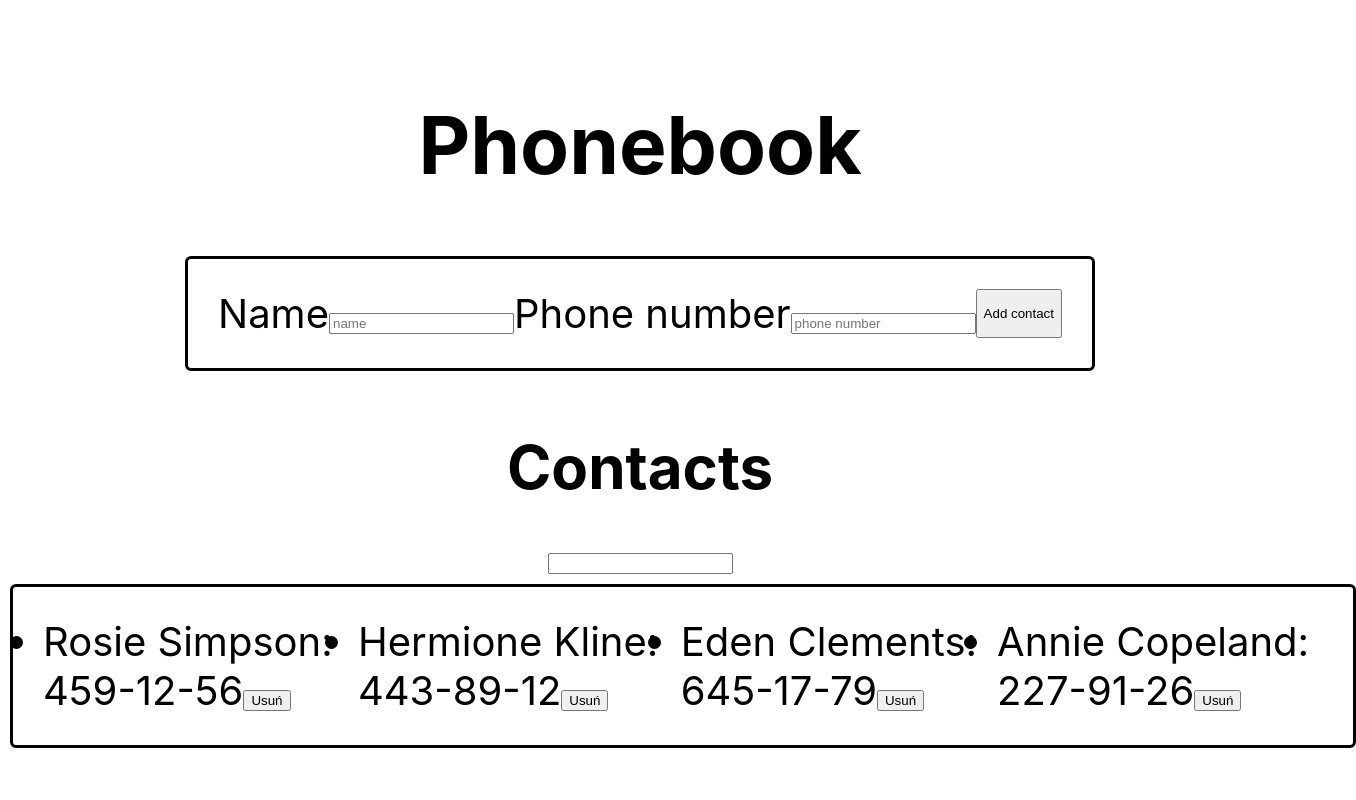
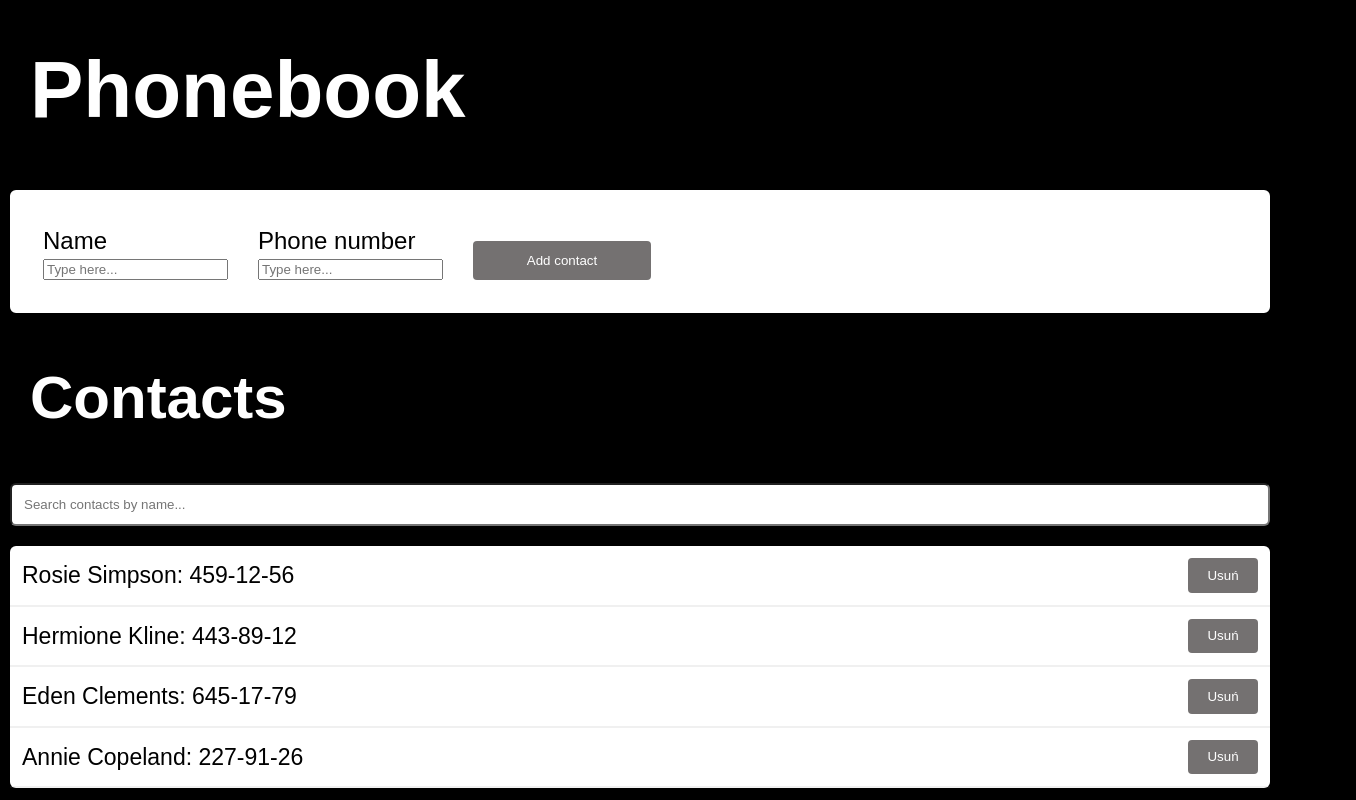
Before and after one commit to SandraKoch/goit-react-hw-02-phonebook, a React (Create React App) app: page / in a window 1280 px wide. Shown: the whole page, 1356 px wide, since content can reach past the window. Built offline with nearby package versions, Linux system fonts and the light colour scheme.

Commit message:
styles and css modules added

```diff
--- a/src/components/App.jsx
+++ b/src/components/App.jsx
@@ -41,6 +41,7 @@ export class App extends Component {
     this.setState(prevState => ({
       contacts: prevState.contacts.filter(contact => id !== contact.id),
     }));
+    // Notify.failure()
   };
 
   filterContacts = newFilter => {
@@ -53,11 +54,9 @@ export class App extends Component {
     return (
       <div
         style={{
-          height: '100vh',
           display: 'flex',
           flexDirection: 'column',
           justifyContent: 'center',
-          alignItems: 'center',
           fontSize: 40,
           color: '#010101',
         }}
--- /dev/null
+++ b/src/components/ContactForm/ContactForm.module.css
@@ -0,0 +1,32 @@
+.formWrap {
+  display: flex;
+  flex-wrap: wrap;
+  align-items: flex-end;
+  padding: 30px;
+  border: 3px solid var(--light-color);
+  margin: 10px;
+  border-radius: 6px;
+  background-color: var(--light-color);
+  gap: 30px;
+}
+
+.inputLabel {
+  display: flex;
+  flex-direction: column;
+  font-size: 24px;
+}
+
+.submitBtn {
+  cursor: pointer;
+  border-radius: 4px;
+  min-width: 178px;
+  padding: 12px;
+  border: none;
+  background-color: var(--btn-color);
+  color: var(--light-color);
+}
+
+.submitBtn:hover {
+  color: var(--light-color);
+  background-color: var(--primary-color);
+}
--- a/src/components/ContactForm/index.jsx
+++ b/src/components/ContactForm/index.jsx
@@ -1,4 +1,5 @@
 import { Component } from 'react';
+import css from './ContactForm.module.css';
 
 export class ContactForm extends Component {
   state = { name: '', phone: '' };
@@ -13,47 +14,38 @@ export class ContactForm extends Component {
 
   handleSubmit = e => {
     e.preventDefault();
-    // console.log(this.state);
     this.props.onAdd(this.state.name, this.state.phone);
   };
 
   render() {
-    // console.log('log', this.state.name, this.state.contacts);
     return (
-      <form
-        onSubmit={this.handleSubmit}
-        style={{
-          display: 'flex',
-          padding: '30px',
-          border: '3px solid black',
-          margin: '10px',
-          borderRadius: '6px',
-        }}
-      >
-        <label htmlFor="name">
+      <form className={css.formWrap} onSubmit={this.handleSubmit}>
+        <label htmlFor="name" className={css.inputLabel}>
           Name
           <input
             type="text"
             id="name"
-            placeholder="name"
+            placeholder="Type here..."
             title="Name may contain only letters, apostrophe, dash and spaces. For example Adrian, Jacob Mercer, Charles de Batz de Castelmore d'Artagnan"
             required
             onChange={this.handleNameChange}
           />
         </label>
-        <label htmlFor="number">
+        <label htmlFor="number" className={css.inputLabel}>
           Phone number
           <input
             type="tel"
             id="number"
-            placeholder="phone number"
+            placeholder="Type here..."
             pattern="(\+[0-9]{2}\s)?[0-9]{3}[\s\-]?[0-9]{3}[\s\-]?[0-9]{3}"
             title="Phone number must be digits and can contain spaces, dashes, parentheses and can start with +"
             required
             onChange={this.handlePhoneChange}
           />
         </label>
-        <button type="submit">Add contact</button>
+        <button type="submit" className={css.submitBtn}>
+          Add contact
+        </button>
       </form>
     );
   }
--- /dev/null
+++ b/src/components/ContactItem/ContactItem.module.css
@@ -0,0 +1,20 @@
+.contactItem {
+  border-bottom: 2px solid var(--bg-color);
+  padding: 12px;
+  font-size: 23px;
+  display: flex;
+  justify-content: space-between;
+}
+
+.deleteBtn {
+  min-width: 70px;
+  border-radius: 4px;
+  border: none;
+  background-color: var(--btn-color);
+  color: var(--light-color);
+}
+
+.deleteBtn:hover {
+  color: var(--light-color);
+  background-color: var(--primary-color);
+}
--- a/src/components/ContactItem/index.jsx
+++ b/src/components/ContactItem/index.jsx
@@ -1,12 +1,17 @@
 import { Component } from 'react';
+import css from './ContactItem.module.css';
 
 export class ContactItem extends Component {
   render() {
     const { item } = this.props;
     return (
-      <li key={item.id}>
+      <li key={item.id} className={css.contactItem}>
         {item.name}: {item.phone}
-        <button type="button" onClick={() => this.props.deleteItem(item.id)}>
+        <button
+          className={css.deleteBtn}
+          type="button"
+          onClick={() => this.props.deleteItem(item.id)}
+        >
           Usuń
         </button>
       </li>
--- /dev/null
+++ b/src/components/ContactList/ContactList.module.css
@@ -0,0 +1,7 @@
+.contactList {
+  display: flex;
+  flex-direction: column;
+  background-color: var(--light-color);
+  margin: 10px;
+  border-radius: 6px;
+}
--- a/src/components/ContactList/index.jsx
+++ b/src/components/ContactList/index.jsx
@@ -1,20 +1,12 @@
 import { Component } from 'react';
 import { ContactItem } from '../ContactItem';
+import css from './ContactList.module.css';
 
 export class ContactList extends Component {
   render() {
     return (
       <div>
-        <ul
-          style={{
-            display: 'flex',
-            padding: '30px',
-            border: '3px solid black',
-            margin: '10px',
-            borderRadius: '6px',
-            width: '100%',
-          }}
-        >
+        <ul className={css.contactList}>
           {this.props.contactItems
             .filter(item =>
               item.name.toLowerCase().includes(this.props.filter.toLowerCase())
--- /dev/null
+++ b/src/components/Filter/Filter.module.css
@@ -0,0 +1,5 @@
+.input {
+  margin: 10px;
+  border-radius: 6px;
+  padding: 12px;
+}
--- a/src/components/Filter/index.jsx
+++ b/src/components/Filter/index.jsx
@@ -1,4 +1,5 @@
 import { Component } from 'react';
+import css from './Filter.module.css';
 
 export class Filter extends Component {
   handleFilterChange = e => {
@@ -8,6 +9,13 @@ export class Filter extends Component {
 
   render() {
     // console.log('test');
-    return <input type="text" onChange={this.handleFilterChange} />;
+    return (
+      <input
+        className={css.input}
+        type="text"
+        onChange={this.handleFilterChange}
+        placeholder="Search contacts by name..."
+      />
+    );
   }
 }
--- a/src/index.css
+++ b/src/index.css
@@ -1,15 +1,52 @@
-@import-normalize; /* bring in normalize.css styles */
+@import-normalize;
 
 body {
   margin: 0;
-  font-family: -apple-system, BlinkMacSystemFont, 'Segoe UI', 'Roboto', 'Oxygen',
-    'Ubuntu', 'Cantarell', 'Fira Sans', 'Droid Sans', 'Helvetica Neue',
-    sans-serif;
+  font-family: sans-serif;
+  line-height: 1.5;
+  background-color: var(--primary-color);
   -webkit-font-smoothing: antialiased;
   -moz-osx-font-smoothing: grayscale;
+}
+
+h1,
+h2,
+h3,
+h4,
+h5,
+h6,
+p {
+  margin: 0;
+}
+
+ul,
+ol {
+  margin: 0;
+  padding: 0;
+  list-style: none;
+}
+
+img {
+  display: block;
+  max-width: 100%;
+  height: auto;
 }
 
 code {
   font-family: source-code-pro, Menlo, Monaco, Consolas, 'Courier New',
     monospace;
 }
+
+h1,
+h2 {
+  color: var(--light-color);
+  padding: 30px;
+}
+
+:root {
+  --primary-color: rgb(0, 0, 0);
+  --secondary-color: rgb(150, 150, 150);
+  --bg-color: rgb(134 134 134 / 12%);
+  --light-color: rgb(255, 255, 255);
+  --btn-color: rgb(116, 113, 113);
+}
```
